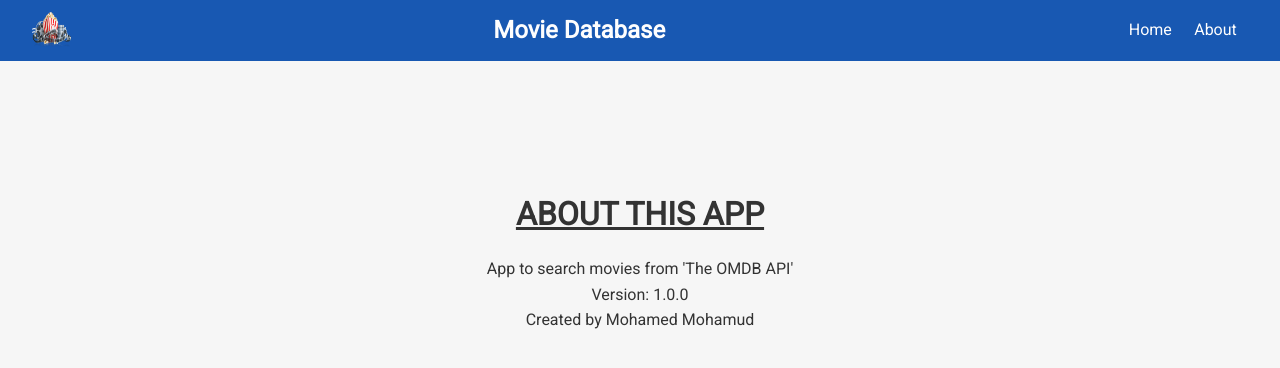
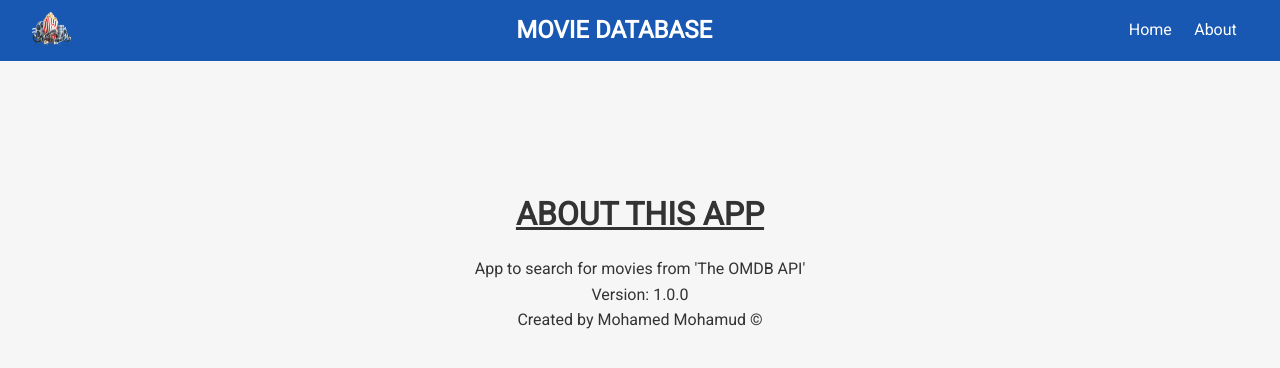
Before and after one commit to mmohamud1/Movie-Database-App, a React (Create React App) app: page /about in a window 1280 px wide. Shown: the top 368 px of the page. Built offline with nearby package versions, Linux system fonts and the light colour scheme.

Commit message:
nav style

```diff
--- a/src/App.css
+++ b/src/App.css
@@ -335,6 +335,11 @@ button {
     margin-right: 0.6rem;
 }
 
+.navbar-title {
+    margin-left: 70px;
+    text-transform: uppercase;
+}
+
 .navbar-img {
     width: 40px;
     height: 40px;
--- a/src/Pages/About.js
+++ b/src/Pages/About.js
@@ -4,9 +4,9 @@ const About = () => {
   return (
     <div className="all-center py-3 my-3">
       <h1 className="my-1 uppercase underline">About This App</h1>
-      <p>App to search movies from 'The OMDB API'</p>
+      <p>App to search for movies from 'The OMDB API'</p>
       <p>Version: 1.0.0</p>
-      <p>Created by Mohamed Mohamud</p>
+      <p>Created by Mohamed Mohamud &copy;</p>
     </div>
   );
 };
--- a/src/components/Navbar.js
+++ b/src/components/Navbar.js
@@ -6,8 +6,8 @@ const Navbar = () => {
     return (
         <nav className="navbar bg-primary">
             <img className="navbar-img" src={Logo} alt="logo"/>  ≈
-            <h1>
-                Movie Database
+            <h1 className="navbar-title">
+            Movie Database
             </h1>
             <ul>
                 <li>
```
